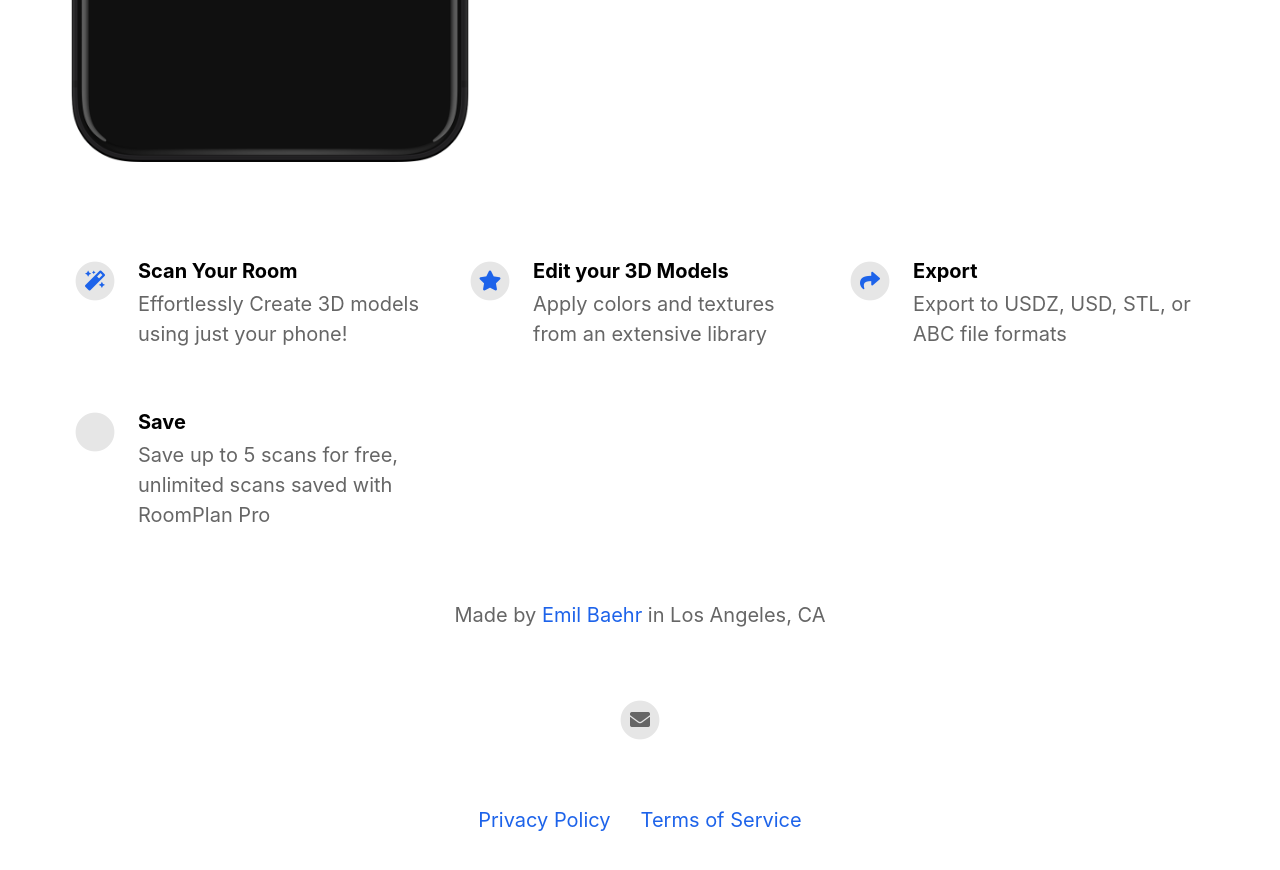
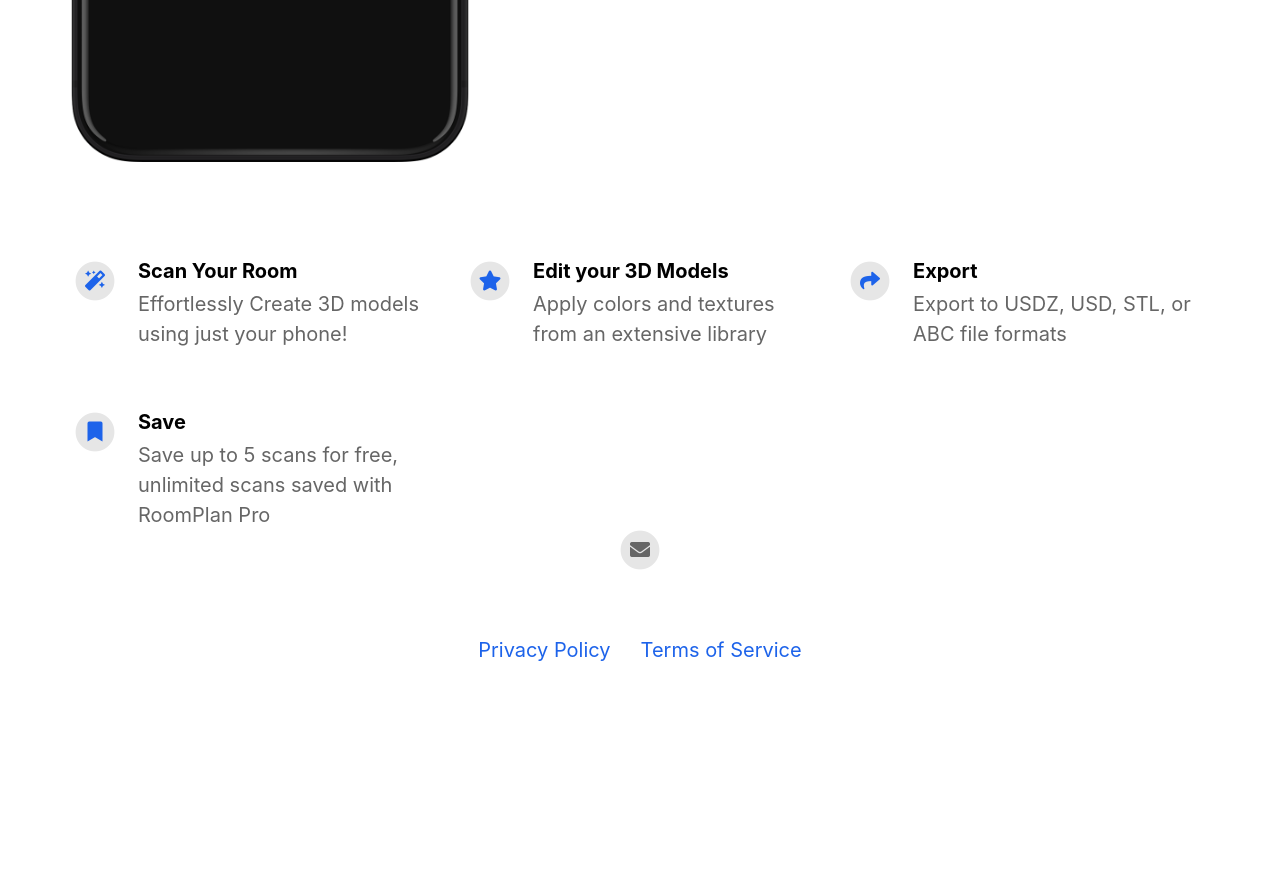
Before and after one commit to mtthanover/room-plan-website, a Jekyll site: the page built from index.html, in a window 1280 px wide and 900 px high, scrolled down 823 px. Shown: the top 870 px of the window. Built offline with Jekyll 4.4.1, drawn with Linux system fonts in a browser that asks for light colours; nearby versions of some CDN libraries; after the commit the page ends 1553 px from its top, so only the background shows below that.

Commit message:
Update _config.yml

```diff
--- a/_config.yml
+++ b/_config.yml
@@ -19,8 +19,8 @@ enable_smart_app_banner                   : true
 
 
 # Information About Yourself
-your_name                                 : Emil Baehr
-your_link                                 : https://emilbaehr.com
+your_name                                 :
+your_link                                 :
 your_city                                 : Los Angeles, CA
 email_address                             : roomplan3dscanner@gmail.com
 facebook_username                         :
@@ -48,7 +48,7 @@ features                                  :
 
   - title                                 : Save
     description                           : Save up to 5 scans for free, unlimited scans saved with RoomPlan Pro
-    fontawesome_icon_name                 : bookmark-o
+    fontawesome_icon_name                 : bookmark
 
 
 
```
